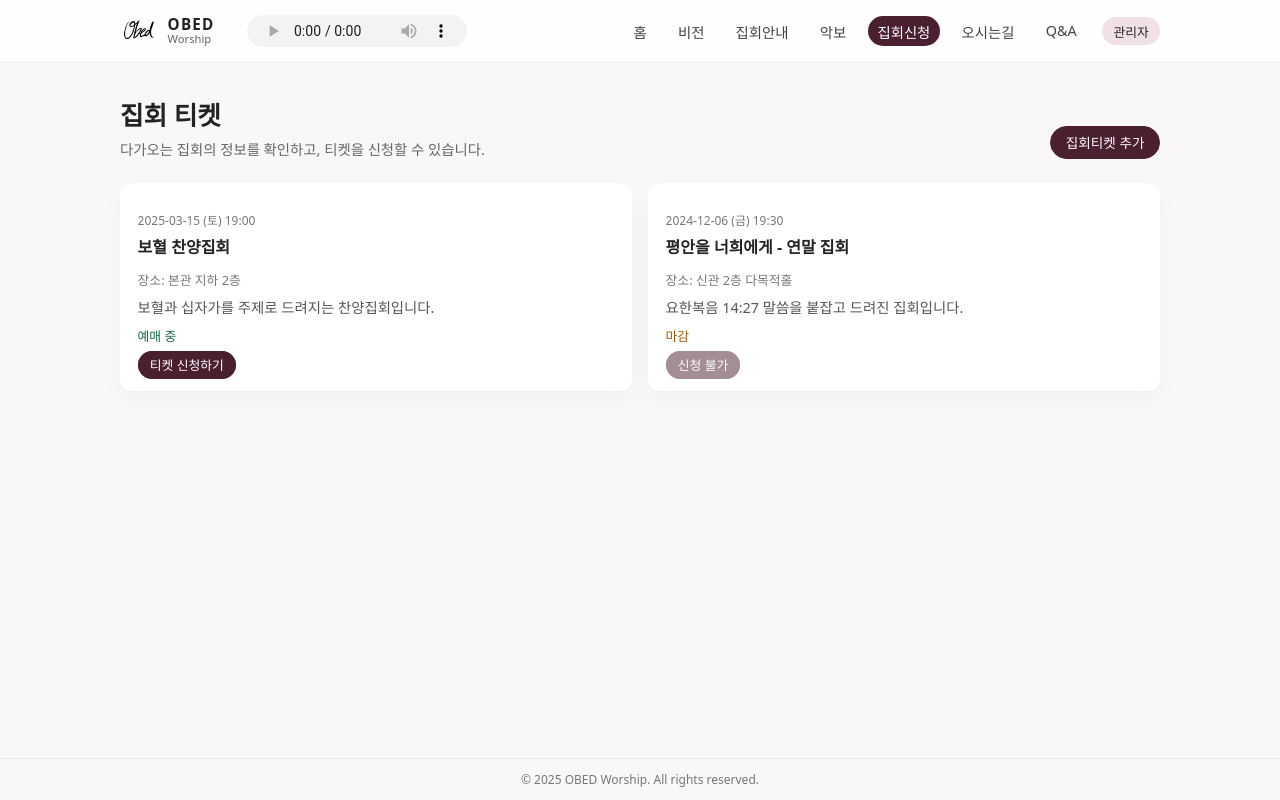
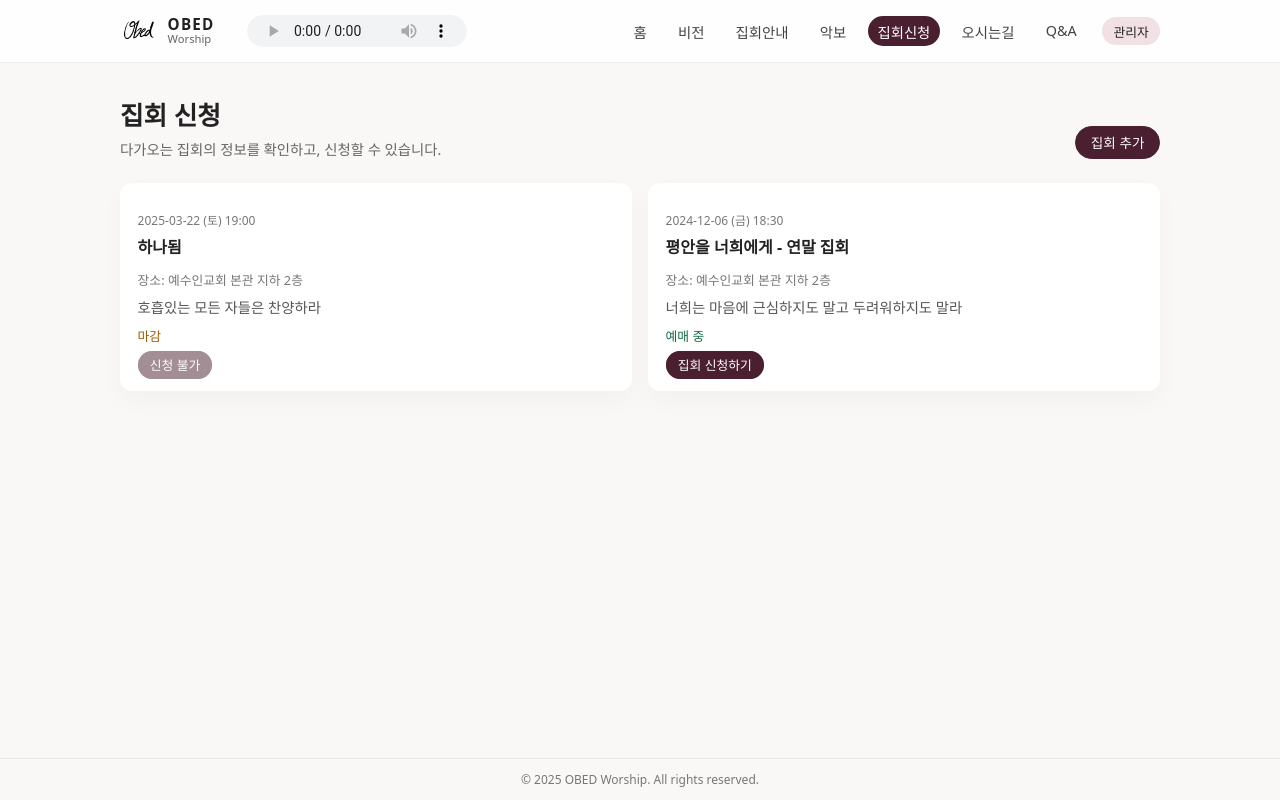
Before and after one commit to djsy01/obedworship, a Vue app in the folder client/: page /tickets in a window 1280 px wide. Built offline with nearby package versions, Linux system fonts and the light colour scheme.

Commit message:
오류 수정

```diff
--- a/client/src/views/TicketsView.vue
+++ b/client/src/views/TicketsView.vue
@@ -4,9 +4,9 @@
     <section class="section">
       <div class="section-header">
         <div>
-          <h1 class="section-title">집회 티켓</h1>
+          <h1 class="section-title">집회 신청</h1>
           <p class="section-subtitle">
-            다가오는 집회의 정보를 확인하고, 티켓을 신청할 수 있습니다.
+            다가오는 집회의 정보를 확인하고, 신청할 수 있습니다.
           </p>
         </div>
 
@@ -17,7 +17,7 @@
             type="button"
             @click="showAddForm = !showAddForm"
           >
-            {{ showAddForm ? '추가 취소' : '집회티켓 추가' }}
+            {{ showAddForm ? '추가 취소' : '집회 추가' }}
           </button>
         </div>
       </div>
@@ -26,7 +26,7 @@
         v-if="showAddForm && isAdmin"
         class="panel"
       >
-        <h2 class="panel-title">새 집회티켓 추가</h2>
+        <h2 class="panel-title">새 집회 추가</h2>
         <form class="form-grid" @submit.prevent>
           <label class="field">
             <span class="field-label">집회명</span>
@@ -96,7 +96,7 @@
               class="btn small primary"
               :class="{ disabled: t.status !== 'OPEN' }"
             >
-              {{ t.status === 'OPEN' ? '티켓 신청하기' : '신청 불가' }}
+              {{ t.status === 'OPEN' ? '집회 신청하기' : '신청 불가' }}
             </a>
           </div>
         </article>
@@ -128,20 +128,20 @@ const showAddForm = ref(false)
 const tickets = ref<Ticket[]>([
   {
     id: 1,
-    title: '보혈 찬양집회',
-    dateTime: '2025-03-15 (토) 19:00',
-    place: '본관 지하 2층',
-    status: 'OPEN',
-    description: '보혈과 십자가를 주제로 드려지는 찬양집회입니다.',
+    title: '하나됨',
+    dateTime: '2025-03-22 (토) 19:00',
+    place: '예수인교회 본관 지하 2층',
+    status: 'CLOSED',
+    description: '호흡있는 모든 자들은 찬양하라',
     link: 'https://obed-ticket.vercel.app',
   },
   {
     id: 2,
     title: '평안을 너희에게 - 연말 집회',
-    dateTime: '2024-12-06 (금) 19:30',
-    place: '신관 2층 다목적홀',
-    status: 'CLOSED',
-    description: '요한복음 14:27 말씀을 붙잡고 드려진 집회입니다.',
+    dateTime: '2024-12-06 (금) 18:30',
+    place: '예수인교회 본관 지하 2층',
+    status: 'OPEN',
+    description: '너희는 마음에 근심하지도 말고 두려워하지도 말라',
     link: 'https://obed-ticket.vercel.app',
   },
 ])
--- a/client/src/views/WorshipLogView.vue
+++ b/client/src/views/WorshipLogView.vue
@@ -63,21 +63,21 @@ type WorshipLog = {
 const logs = ref<WorshipLog[]>([
   {
     id: 1,
-    date: '2025-03-15',
+    date: '2025-03-22',
     year: 2025,
-    title: '보혈 찬양집회',
-    preacher: 'OOO 목사',
+    title: '하나됨',
+    preacher: '민찬기 목사',
     leader: 'OBED Worship',
-    description: '보혈과 십자가를 주제로 드려진 찬양집회입니다.',
+    description: '호흡있는 모든 자들은 찬양하라',
   },
   {
     id: 2,
-    date: '2024-12-06',
-    year: 2024,
-    title: '평안을 너희에게',
-    preacher: 'OOO 목사',
+    date: '2025-12-06',
+    year: 2025,
+    title: '샬롬',
+    preacher: '박훈 목사',
     leader: 'OBED Worship',
-    description: '요한복음 14:27 말씀을 나누며 평안을 선포하는 집회입니다.',
+    description: '너희는 마음에 근심하지도 말고 두려워하지도 말라',
   },
 ])
 
```
